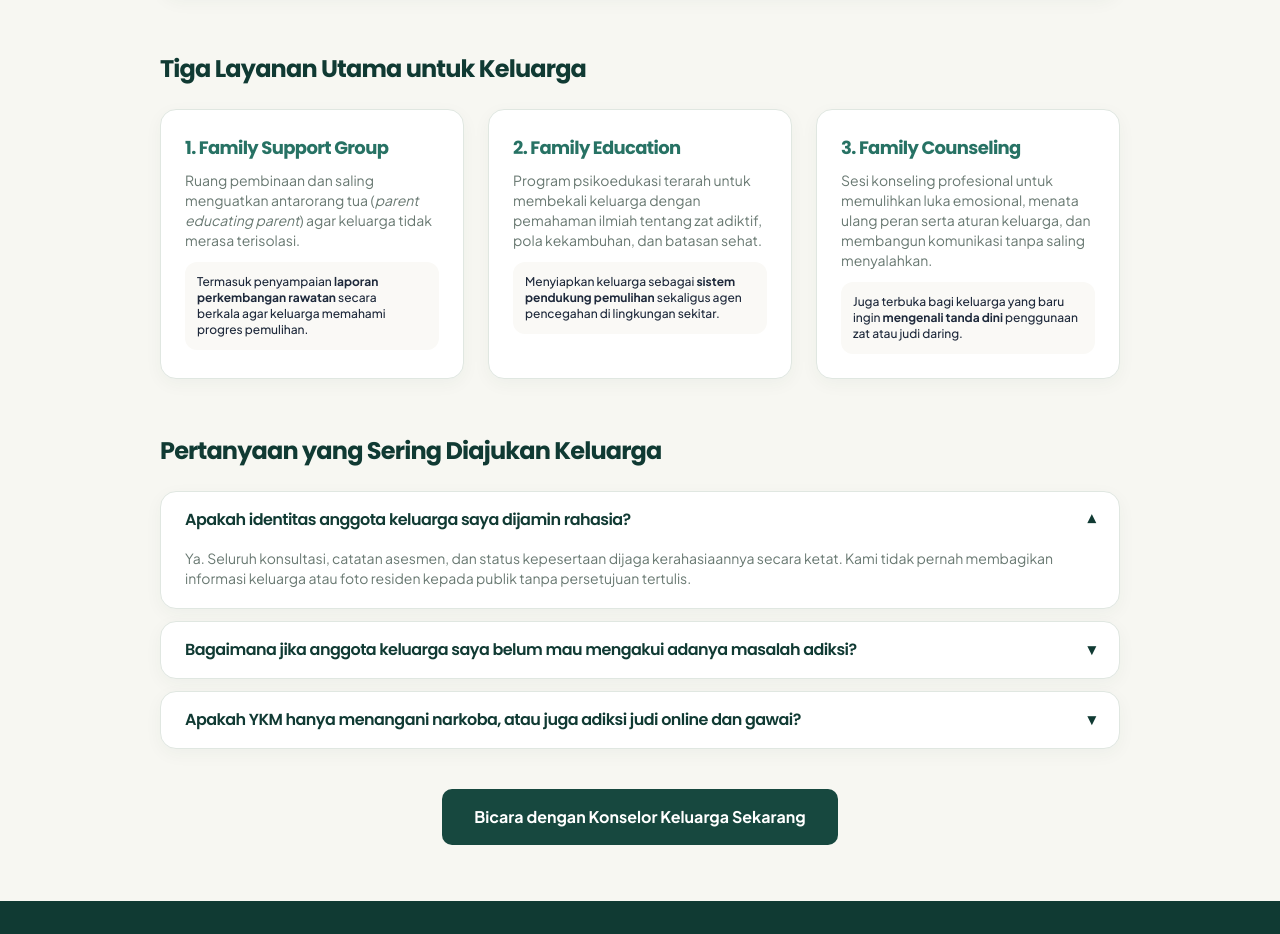
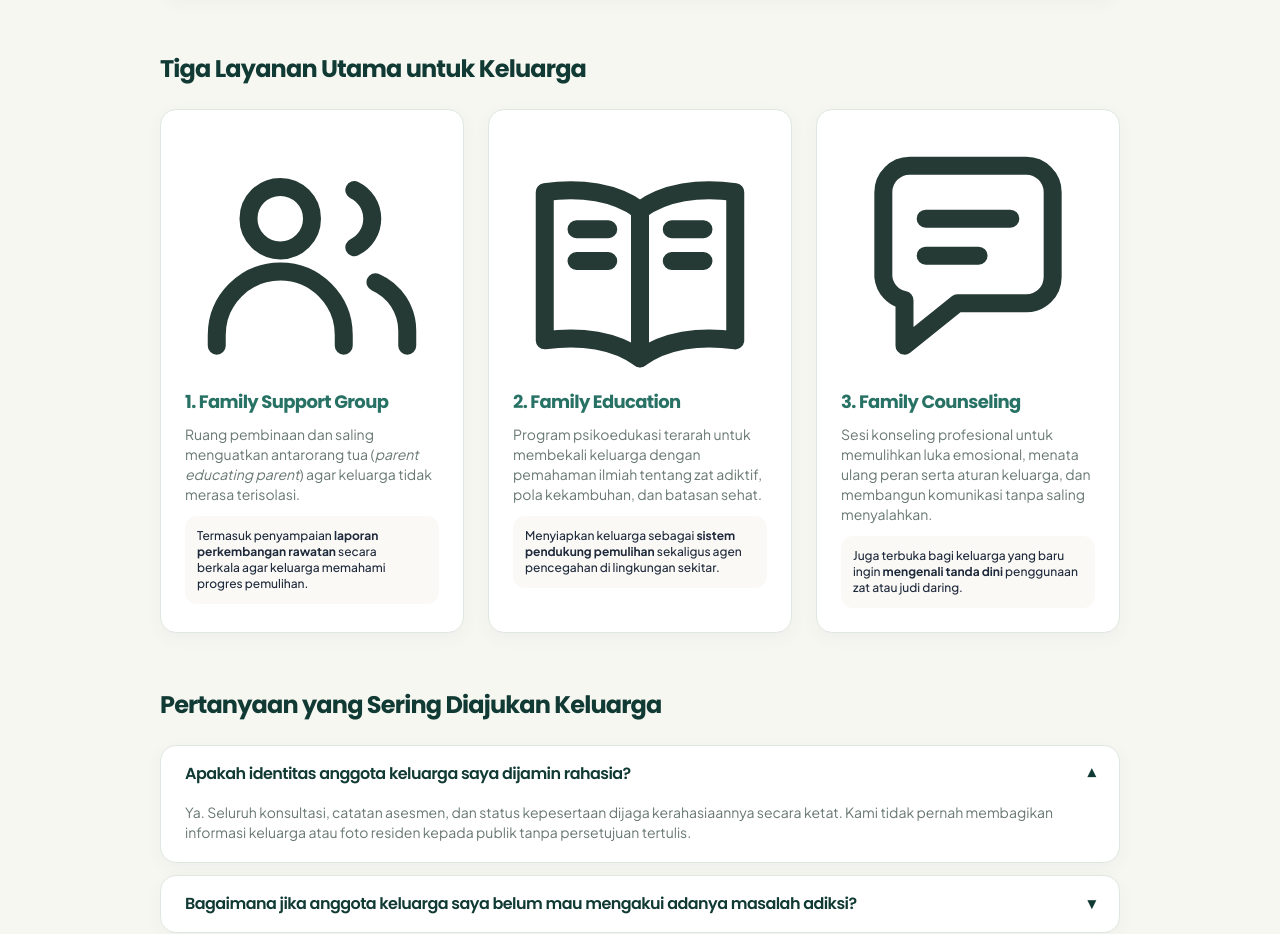
Before and after one commit to dhanibaskhara/Yayasan-Kasih-Mulia, a plain HTML site: page website/keluarga.html in a window 1280 px wide. Shown: the part 964-1898 px from the top of the page. Drawn offline with nearby package versions, Linux system fonts and the light colour scheme.

Commit message:
Add meaningful icons to family service cards

```diff
--- a/website/keluarga.html
+++ b/website/keluarga.html
@@ -52,6 +52,7 @@
       <h2 class="font-heading font-bold text-2xl text-[#0A3D3F] mb-6">Tiga Layanan Utama untuk Keluarga</h2>
       <div class="grid md:grid-cols-3 gap-6">
         <article class="bg-white rounded-2xl border border-[#D8E2E2] p-6">
+          <span class="ykm-card-icon" aria-hidden="true"><svg viewBox="0 0 24 24" fill="none" stroke="currentColor" stroke-width="1.7" stroke-linecap="round" stroke-linejoin="round"><circle cx="9" cy="8" r="3"/><path d="M3 20v-1a6 6 0 0 1 12 0v1M16 5.3a3 3 0 0 1 0 5.4M18 14a5 5 0 0 1 3 4.6V20"/></svg></span>
           <h3 class="font-heading font-bold text-lg text-[#0F5C5E] mb-2">1. Family Support Group</h3>
           <p class="text-sm text-[#475569] mb-3">
             Ruang pembinaan dan saling menguatkan antarorang tua (<em>parent educating parent</em>) agar keluarga tidak merasa terisolasi.
@@ -62,6 +63,7 @@
         </article>
 
         <article class="bg-white rounded-2xl border border-[#D8E2E2] p-6">
+          <span class="ykm-card-icon" aria-hidden="true"><svg viewBox="0 0 24 24" fill="none" stroke="currentColor" stroke-width="1.7" stroke-linecap="round" stroke-linejoin="round"><path d="M12 7.2C9.7 5.5 6.4 5 3 5.5v14c3.4-.5 6.7 0 9 1.7 2.3-1.7 5.6-2.2 9-1.7v-14c-3.4-.5-6.7 0-9 1.7Z"/><path d="M12 7.2v14M6 9h3M6 12h3M15 9h3M15 12h3"/></svg></span>
           <h3 class="font-heading font-bold text-lg text-[#0F5C5E] mb-2">2. Family Education</h3>
           <p class="text-sm text-[#475569] mb-3">
             Program psikoedukasi terarah untuk membekali keluarga dengan pemahaman ilmiah tentang zat adiktif, pola kekambuhan, dan batasan sehat.
@@ -72,6 +74,7 @@
         </article>
 
         <article class="bg-white rounded-2xl border border-[#D8E2E2] p-6">
+          <span class="ykm-card-icon" aria-hidden="true"><svg viewBox="0 0 24 24" fill="none" stroke="currentColor" stroke-width="1.7" stroke-linecap="round" stroke-linejoin="round"><path d="M4 5.5A2.5 2.5 0 0 1 6.5 3h11A2.5 2.5 0 0 1 20 5.5v8a2.5 2.5 0 0 1-2.5 2.5H11l-5 4v-4.3A2.5 2.5 0 0 1 4 13.5v-8Z"/><path d="M8 8h8M8 11.5h5"/></svg></span>
           <h3 class="font-heading font-bold text-lg text-[#0F5C5E] mb-2">3. Family Counseling</h3>
           <p class="text-sm text-[#475569] mb-3">
             Sesi konseling profesional untuk memulihkan luka emosional, menata ulang peran serta aturan keluarga, dan membangun komunikasi tanpa saling menyalahkan.
```
